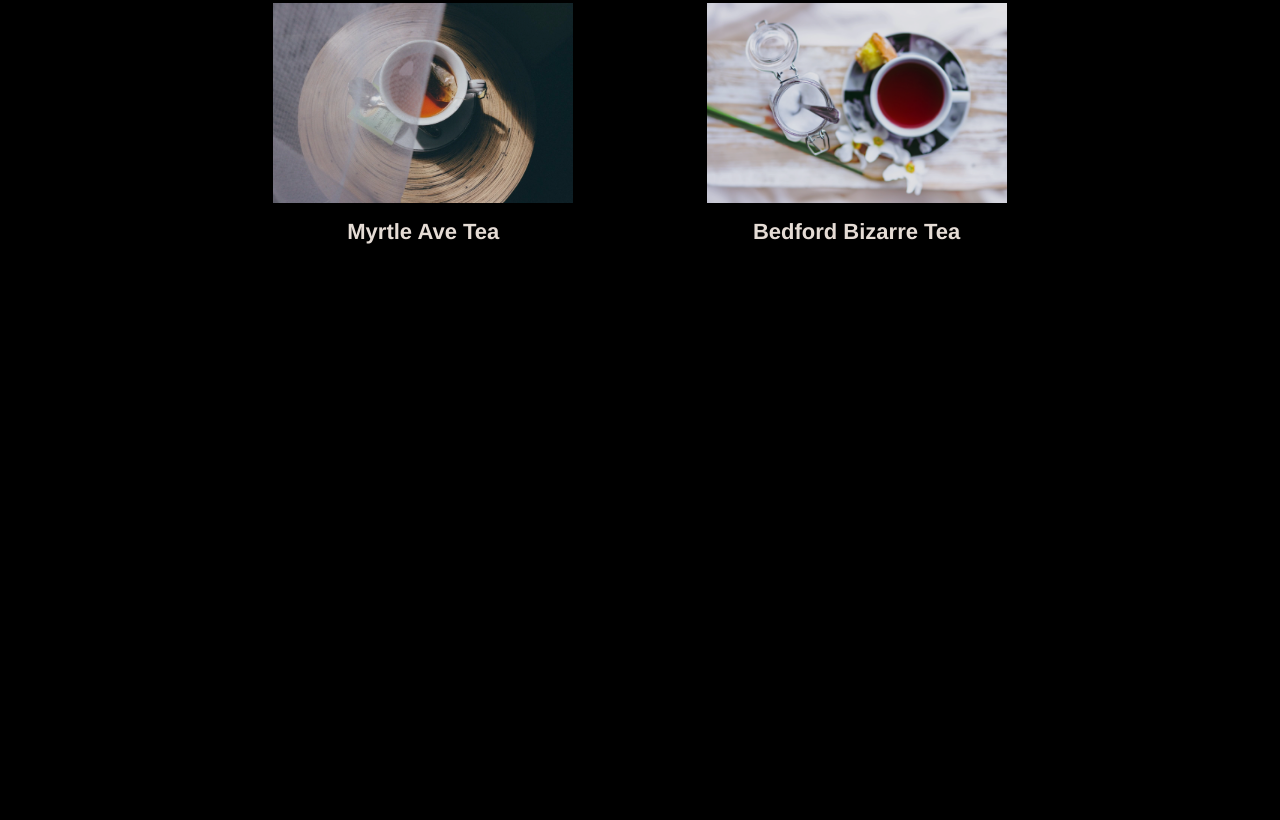
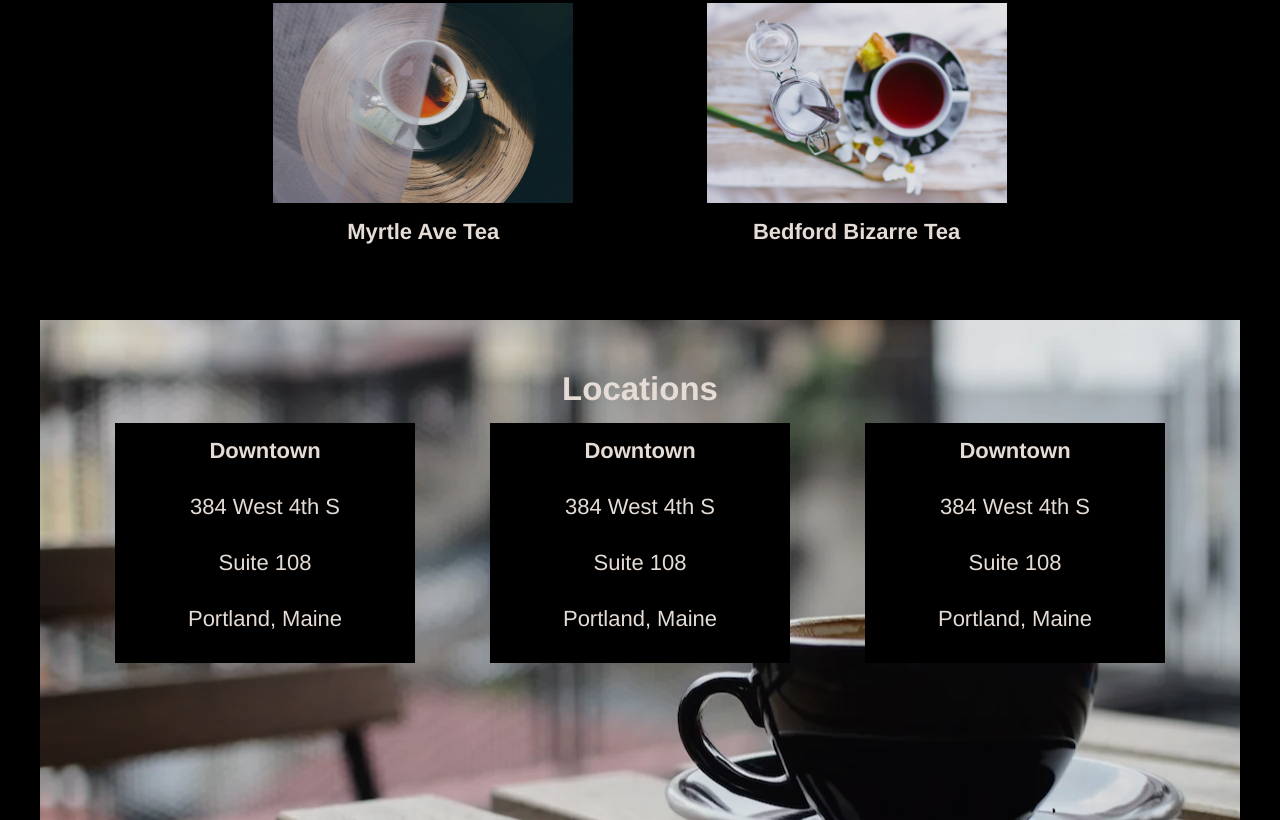
Before and after one commit to adampage1993/tea-cozy, a plain HTML site: page index.html in a window 1280 px wide. Shown: the part 1227-2047 px from the top of the page. Before the commit the page ends 1497 px from the top, so only its background shows below. Drawn offline with Linux system fonts and the light colour scheme.

Commit message:
Adding locations section

```diff
--- a/index.html
+++ b/index.html
@@ -65,6 +65,32 @@
     </div>
   </div>
 
+  <!-- Locations -->
+  <div class="locations">
+    <div class="title">
+      <h2>Locations</h2>
+    </div>
+    <div class="location-areas">
+      <div class="location">
+        <h4>Downtown</h4>
+        <p>384 West 4th S</p>
+        <p>Suite 108</p>
+        <p>Portland, Maine</p>
+      </div>
+      <div class="location">
+        <h4>Downtown</h4>
+        <p>384 West 4th S</p>
+        <p>Suite 108</p>
+        <p>Portland, Maine</p>
+      </div>
+      <div class="location">
+        <h4>Downtown</h4>
+        <p>384 West 4th S</p>
+        <p>Suite 108</p>
+        <p>Portland, Maine</p>
+      </div>
+    </div>
+  </div>
 
 
 
--- a/style.css
+++ b/style.css
@@ -91,7 +91,6 @@ nav ul li a {
 .main {
   margin: 0 auto 50px;
   max-width: 1000px;
-  height: 400px;
 }
 
 .main h2 {
@@ -117,3 +116,43 @@ nav ul li a {
   display: flex;
   justify-content: space-evenly;
 }
+
+/* Locations */
+
+.locations {
+  height: 500px;
+  max-width: 1200px;
+  margin: 0 auto;
+  background-image: url(/images/img-locations-background.webp);
+  background-position: center;
+}
+
+.locations .title {
+  display: flex;
+  justify-content: center;
+  align-items: center;
+}
+
+.locations h2 {
+  margin: 50px 0 15px;
+}
+
+.locations .location-areas {
+  display: flex;
+  justify-content: space-evenly;
+  align-items: center;
+}
+
+.locations .location {
+  background: black;
+  width: 300px;
+  height: 240px;
+}
+
+.locations .location h4 {
+  padding: 15px;
+}
+
+.locations .location p {
+  padding: 15px;
+}
```
